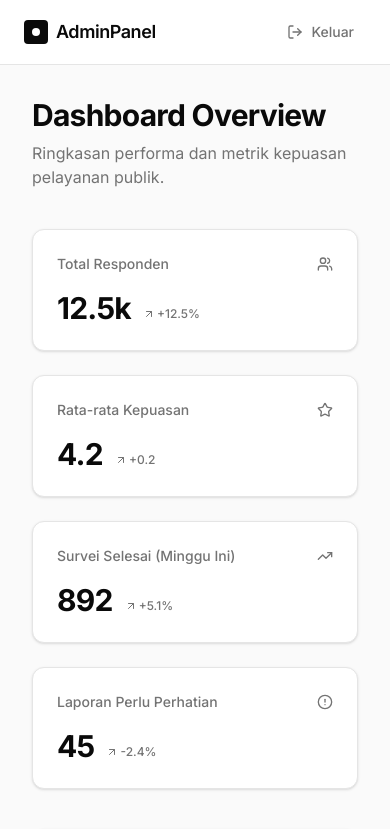
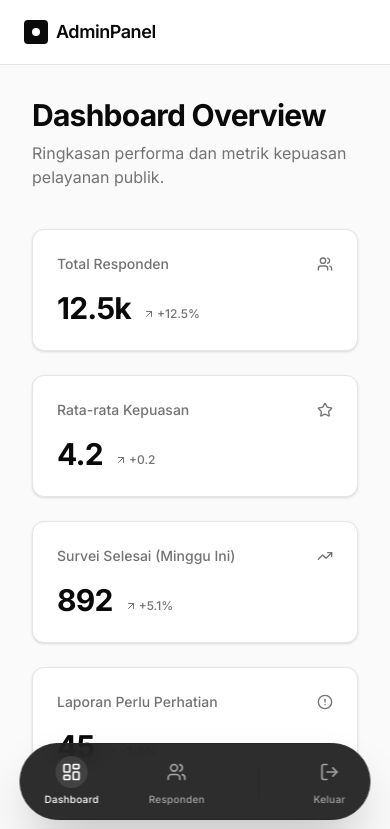
Before and after one commit to sutiawan19/SIPODA, a Next.js app: page /admin/dashboard in a window 390 px wide. Shown: the top 829 px of the page. Built offline with nearby package versions, Linux system fonts and the light colour scheme.

Commit message:
Update mobile admin navigation to bottom floating bar

```diff
--- a/components/admin/AdminNavbar.tsx
+++ b/components/admin/AdminNavbar.tsx
@@ -2,17 +2,19 @@
 
 import Link from "next/link";
 import { usePathname } from "next/navigation";
-import { LogOut } from "lucide-react";
+import { LogOut, LayoutDashboard, Users } from "lucide-react";
 
 export function AdminNavbar() {
   const pathname = usePathname();
 
   const links = [
-    { name: "Dashboard", href: "/admin/dashboard" },
-    { name: "Data Responden", href: "/admin/responses" },
+    { name: "Dashboard", href: "/admin/dashboard", icon: LayoutDashboard },
+    { name: "Data Responden", href: "/admin/responses", icon: Users },
   ];
 
   return (
+    <>
+      {/* Top Navbar */}
       <header className="bg-white border-b border-neutral-200 sticky top-0 z-40">
         <div className="max-w-[1400px] mx-auto px-6 h-16 flex items-center justify-between">
 
@@ -26,6 +28,7 @@ export function AdminNavbar() {
               </span>
             </Link>
 
+            {/* Desktop nav */}
             <nav className="hidden md:flex items-center gap-2">
               {links.map((link) => {
                 const isActive = pathname.startsWith(link.href);
@@ -46,14 +49,56 @@ export function AdminNavbar() {
             </nav>
           </div>
 
+          <div className="flex items-center gap-2">
+            {/* Desktop logout */}
             <Link
               href="/admin/login"
-          className="flex items-center gap-2 px-3 py-1.5 rounded-md text-sm font-medium text-neutral-500 hover:text-red-600 hover:bg-red-50 transition-colors"
+              className="hidden md:flex items-center gap-2 px-3 py-1.5 rounded-md text-sm font-medium text-neutral-500 hover:text-red-600 hover:bg-red-50 transition-colors"
             >
               <LogOut className="w-4 h-4" />
               Keluar
             </Link>
           </div>
+        </div>
       </header>
+
+      {/* Mobile Bottom Floating Nav */}
+      <div className="md:hidden fixed bottom-6 left-1/2 -translate-x-1/2 z-50 w-[90%] max-w-[360px]">
+        <div className="bg-neutral-900/90 backdrop-blur-md border border-neutral-800 shadow-2xl rounded-full px-6 py-3 flex justify-between items-center text-neutral-400">
+          {links.map((link) => {
+            const isActive = pathname.startsWith(link.href);
+            const Icon = link.icon;
+            return (
+              <Link
+                key={link.name}
+                href={link.href}
+                className={`flex flex-col items-center gap-1 transition-colors ${
+                  isActive ? "text-white" : "hover:text-neutral-200"
+                }`}
+              >
+                <div className={`p-1.5 rounded-full ${isActive ? "bg-white/10" : "transparent"}`}>
+                  <Icon className="w-5 h-5" />
+                </div>
+                <span className="text-[10px] font-medium tracking-wide">
+                  {link.name === "Data Responden" ? "Responden" : link.name}
+                </span>
+              </Link>
+            );
+          })}
+
+          <div className="w-[1px] h-8 bg-neutral-800 mx-1" />
+
+          <Link
+            href="/admin/login"
+            className="flex flex-col items-center gap-1 text-neutral-400 hover:text-red-400 transition-colors"
+          >
+            <div className="p-1.5 rounded-full transparent">
+              <LogOut className="w-5 h-5" />
+            </div>
+            <span className="text-[10px] font-medium tracking-wide">Keluar</span>
+          </Link>
+        </div>
+      </div>
+    </>
   );
 }
```
Lines whose indentation alone changed are shown as unchanged.
